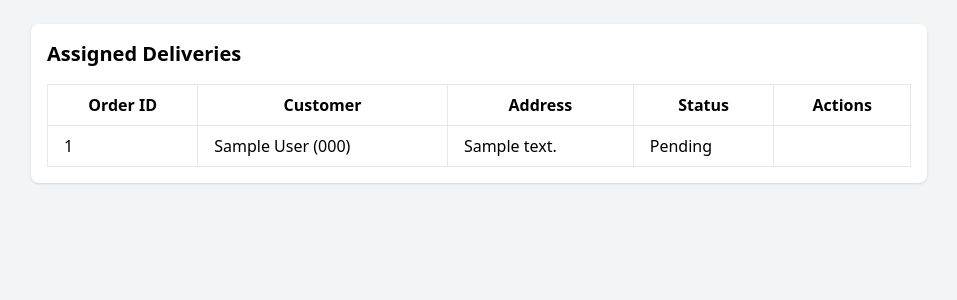
After one commit to amoshood06/Jumandigas, a PHP site: page /Riders/rider_dashboard.php in a window 1280 px wide. The commit adds this page. Shown: the top 300 px of the page, without its empty margins (161-1118 px from the left). Run offline with PHP 8.4, Linux system fonts and the light colour scheme; the visitor is signed in with stand-in values (Sample User, id 1); tables that the repository leaves empty or names only in its code hold one stand-in row (values such as "Sample post"); some libraries are stand-ins or nearby versions.

Commit message:
ioioweueio

```diff
--- /dev/null
+++ b/Riders/rider_dashboard.php
@@ -0,0 +1,69 @@
+<?php
+require_once "../auth_check.php";
+require_once "../db/db.php";
+
+if ($_SESSION['role'] != 'rider') {
+    header("Location: ../login.php");
+    exit();
+}
+
+$rider_id = $_SESSION['user_id'];
+
+// Fetch orders assigned to this rider
+$sql = "SELECT o.*, u.full_name as customer_name, u.phone as customer_phone, u.address as customer_address
+        FROM orders o
+        JOIN users u ON o.user_id = u.id
+        WHERE o.rider_id = :rider_id";
+$stmt = $pdo->prepare($sql);
+$stmt->execute(['rider_id' => $rider_id]);
+$orders = $stmt->fetchAll(PDO::FETCH_ASSOC);
+?>
+
+<!DOCTYPE html>
+<html lang="en">
+<head>
+    <meta charset="UTF-8">
+    <meta name="viewport" content="width=device-width, initial-scale=1.0">
+    <title>Rider Dashboard</title>
+    <script src="https://cdn.tailwindcss.com"></script>
+</head>
+<body class="bg-gray-100 p-6">
+    <div class="max-w-4xl mx-auto bg-white p-4 rounded-lg shadow">
+        <h2 class="text-xl font-bold mb-4">Assigned Deliveries</h2>
+        <table class="min-w-full bg-white border">
+            <thead>
+                <tr>
+                    <th class="border px-4 py-2">Order ID</th>
+                    <th class="border px-4 py-2">Customer</th>
+                    <th class="border px-4 py-2">Address</th>
+                    <th class="border px-4 py-2">Status</th>
+                    <th class="border px-4 py-2">Actions</th>
+                </tr>
+            </thead>
+            <tbody>
+                <?php foreach ($orders as $order) { ?>
+                    <tr>
+                        <td class="border px-4 py-2"><?php echo $order['id']; ?></td>
+                        <td class="border px-4 py-2"><?php echo $order['customer_name']; ?> (<?php echo $order['customer_phone']; ?>)</td>
+                        <td class="border px-4 py-2"><?php echo $order['customer_address']; ?></td>
+                        <td class="border px-4 py-2"><?php echo ucfirst($order['status']); ?></td>
+                        <td class="border px-4 py-2">
+                            <?php if ($order['status'] == 'processing') { ?>
+                                <form action="accept_delivery.php" method="POST">
+                                    <input type="hidden" name="order_id" value="<?php echo $order['id']; ?>">
+                                    <button type="submit" class="bg-blue-500 text-white px-4 py-2 rounded">Accept Delivery</button>
+                                </form>
+                            <?php } elseif ($order['status'] == 'out for delivery') { ?>
+                                <form action="mark_delivered.php" method="POST">
+                                    <input type="hidden" name="order_id" value="<?php echo $order['id']; ?>">
+                                    <button type="submit" class="bg-green-500 text-white px-4 py-2 rounded">I Have Delivered</button>
+                                </form>
+                            <?php } ?>
+                        </td>
+                    </tr>
+                <?php } ?>
+            </tbody>
+        </table>
+    </div>
+</body>
+</html>
--- a/auth_check.php
+++ b/auth_check.php
@@ -12,7 +12,7 @@ $current_page = basename($_SERVER['PHP_SELF']);
 $allowed_pages = [
     "user" => ["index.php"],
     "vendor" => ["index.php", "vendor-order-management.php", "test.php", "accept_order.php", "assign_rider.php"],
-    "rider" => ["index.php"]
+    "rider" => ["index.php", "accept_delivery.php", "mark_delivered.php", "rider_dashboard.php"]
 ];
 
 if (!in_array($current_page, $allowed_pages[$role])) {
```
Also changed, not shown: Riders/accept_delivery.php (added, +25 -0 lines), Riders/mark_delivered.php (added, +25 -0 lines).
